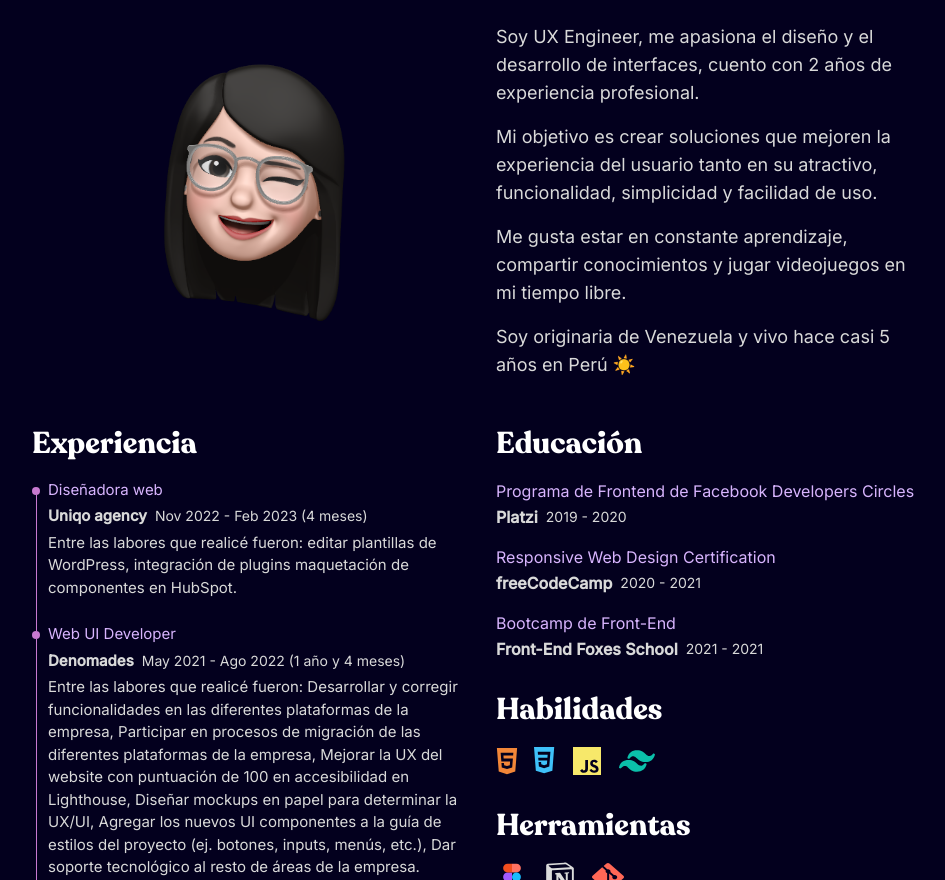
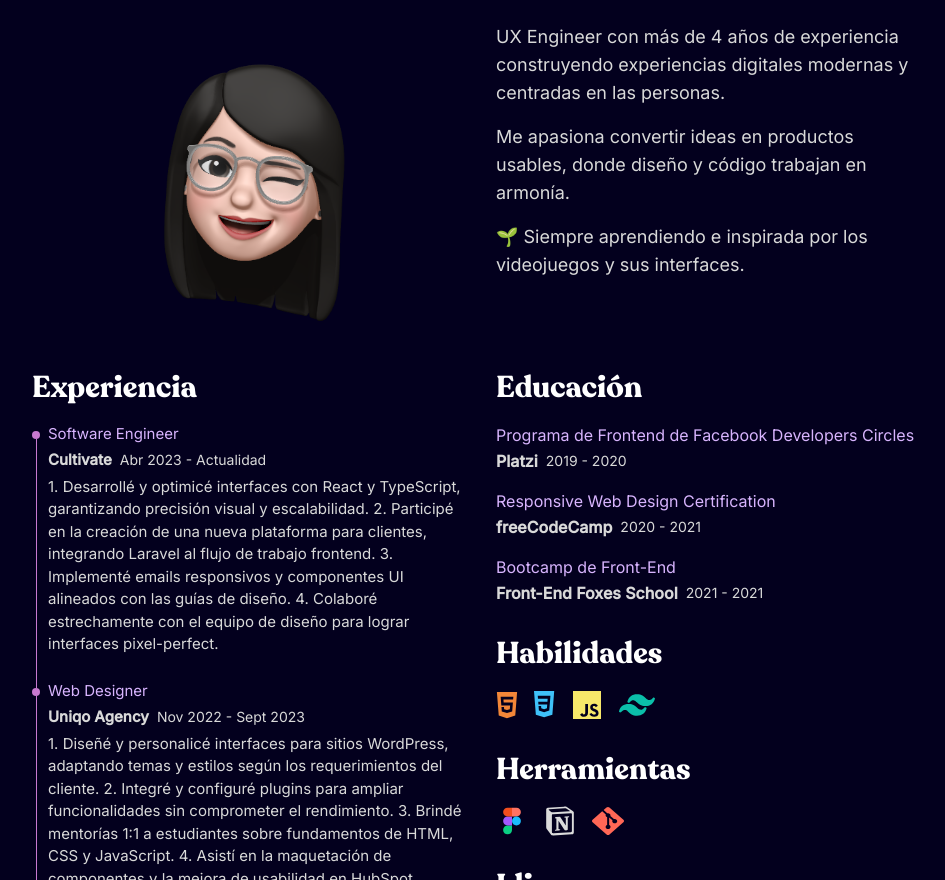
Before and after one commit to csswoman/portfolio, a Next.js app: page / in a window 1280 px wide. Shown: the part 1920-2800 px from the top of the page, without its empty margins (160-1105 px from the left). Built offline with nearby package versions, Linux system fonts and the light colour scheme.

Commit message:
ADD: section translations

```diff
--- a/components/sections/AboutSection.tsx
+++ b/components/sections/AboutSection.tsx
@@ -1,3 +1,4 @@
+import { useTranslations } from "next-intl";
 import Image from "next/image";
 import {
   ExperienceCard,
@@ -6,16 +7,20 @@
   ToolsList,
   LanguagesList,
 } from "@/components/ui";
-import { personalInfo, workExperience, education } from "@/lib/constants";
+import { personalInfo, getWorkExperience, getEducation } from "@/lib/constants";
 
 export function AboutSection() {
+  const t = useTranslations();
+  const workExperience = getWorkExperience(t);
+  const education = getEducation(t);
+
   return (
     <section className="wrapper mx-auto flex flex-col items-center" id="about">
-      <h2 className="title text-4xl mb-4">Acerca de mi</h2>
+      <h2 className="title text-4xl mb-4">{t("About.title")}</h2>
 
       {/* About Me */}
       <p className="mb-12 text-xl text-center">
-        La compañera de trabajo más creativa 💻
+        {t("About.subtitle")}
       </p>
       <div className="grid sm:grid-cols-2 gap-8 mb-12">
         <div>
@@ -29,20 +34,9 @@
           />
         </div>
         <div className="flex flex-col gap-4 text-lg">
-          <p>
-            Soy UX Engineer, me apasiona el diseño y el desarrollo de
-            interfaces, cuento con 2 años de experiencia profesional.
-          </p>
-          <p>
-            Mi objetivo es crear soluciones que mejoren la experiencia del
-            usuario tanto en su atractivo, funcionalidad, simplicidad y
-            facilidad de uso.
-          </p>
-          <p>
-            Me gusta estar en constante aprendizaje, compartir conocimientos y
-            jugar videojuegos en mi tiempo libre.
-          </p>
-          <p>Soy originaria de Venezuela y vivo hace casi 5 años en Perú ☀️</p>
+          <p>{t("About.description1")}</p>
+          <p>{t("About.description2")}</p>
+          <p>{t("About.description3")}</p>
         </div>
       </div>
 
@@ -50,7 +44,7 @@
       <div className="grid md:grid-cols-2 gap-8">
         {/* Experience */}
         <article>
-          <h3 className="title text-3xl mb-4">Experiencia</h3>
+          <h3 className="title text-3xl mb-4">{t("About.experience")}</h3>
           <ul className="text-[15px] grid gap-6">
             {workExperience.map((exp) => (
               <ExperienceCard key={exp.id} experience={exp} />
@@ -63,7 +57,7 @@
               rel="noreferrer"
               className="font-semibold text-sm py-2 px-3 text-purple-400 border rounded-lg border-purple-400 hover:bg-purple-400 hover:text-white transition-all"
             >
-              Descarga mi CV
+              {t("About.downloadCV")}
             </a>
           </div>
         </article>
@@ -71,7 +65,7 @@
         {/* Education, Skills, Tools, Languages */}
         <div className="flex flex-col gap-8">
           <article>
-            <h3 className="title text-3xl mb-4">Educación</h3>
+            <h3 className="title text-3xl mb-4">{t("About.education")}</h3>
             <ul className="grid gap-4">
               {education.map((edu) => (
                 <EducationCard key={edu.id} education={edu} />
@@ -80,17 +74,17 @@
           </article>
 
           <article>
-            <h3 className="title text-3xl mb-4">Habilidades</h3>
+            <h3 className="title text-3xl mb-4">{t("About.skills")}</h3>
             <SkillsList />
           </article>
 
           <article>
-            <h3 className="title text-3xl mb-4">Herramientas</h3>
+            <h3 className="title text-3xl mb-4">{t("About.tools")}</h3>
             <ToolsList />
           </article>
 
           <article>
-            <h3 className="title text-3xl mb-4">Idiomas</h3>
+            <h3 className="title text-3xl mb-4">{t("About.languages")}</h3>
             <LanguagesList />
           </article>
         </div>
--- a/components/ui/LanguagesList.tsx
+++ b/components/ui/LanguagesList.tsx
@@ -1,6 +1,10 @@
-import { languages } from "@/lib/constants";
+import { useTranslations } from "next-intl";
+import { getLanguages } from "@/lib/constants";
 
 export function LanguagesList() {
+  const t = useTranslations();
+  const languages = getLanguages(t);
+
   return (
     <div className="text-[15px]">
       {languages.map((language) => (
--- a/lib/constants.ts
+++ b/lib/constants.ts
@@ -9,89 +9,101 @@
   PersonalInfo,
 } from "@/types";
 
-// Datos de proyectos
-export const projects: Project[] = [
+// ============================================
+// DATOS FIJOS (no traducibles)
+// ============================================
+
+// IDs y URLs de proyectos (datos estáticos)
+export const projectsData = [
   {
     id: 1,
-    title: "Café Bistro",
-    description: "Creado con HTML & CSS",
     image: "/images/projects/coffee.jpg",
     url: "https://csswoman.github.io/cafe-bistro/",
   },
   {
     id: 2,
-    title: "Travels and Tours",
-    description: "Creado con HTML & CSS",
     image: "/images/projects/travels.jpg",
     url: "https://csswoman.github.io/travel-and-tours/",
   },
   {
     id: 3,
-    title: "Celeste Art Shop",
-    description: "Creado con Bootstrap",
     image: "/images/projects/celeste.jpg",
     url: "https://celeste-art-shop.vercel.app/",
   },
 ];
 
-// Experiencia laboral
-export const workExperience: WorkExperience[] = [
-  {
-    id: 1,
-    title: "Diseñadora web",
-    company: "Uniqo agency",
-    period: "Nov 2022 - Feb 2023 (4 meses)",
-    description:
-      "Entre las labores que realicé fueron: editar plantillas de WordPress, integración de plugins maquetación de componentes en HubSpot.",
-  },
-  {
-    id: 2,
-    title: "Web UI Developer",
-    company: "Denomades",
-    period: "May 2021 - Ago 2022 (1 año y 4 meses)",
-    description:
-      "Entre las labores que realicé fueron: Desarrollar y corregir funcionalidades en las diferentes plataformas de la empresa, Participar en procesos de migración de las diferentes plataformas de la empresa, Mejorar la UX del website con puntuación de 100 en accesibilidad en Lighthouse, Diseñar mockups en papel para determinar la UX/UI, Agregar los nuevos UI componentes a la guía de estilos del proyecto (ej. botones, inputs, menús, etc.), Dar soporte tecnológico al resto de áreas de la empresa.",
-  },
-  {
-    id: 3,
-    title: "Diseñadora web",
-    company: "Freelancer",
-    period: "Dic 2021 - Mar 2022 (4 meses)",
-    description: "Desarrollo de sitios web con React para clientes extranjeros.",
-  },
-  {
-    id: 4,
-    title: "Maquetadora web",
-    company: "EDteam",
-    period: "Nov 2020 - Ene 2021 (3 meses)",
-    description:
-      "Maquetación de componentes, detectar errores en la maquetación y corregirlos.",
-  },
-];
+// IDs de experiencia laboral
+export const workExperienceIds = [1, 2, 3, 4, 5];
 
-// Educación
-export const education: Education[] = [
-  {
-    id: 1,
-    title: "Programa de Frontend de Facebook Developers Circles",
-    institution: "Platzi",
-    period: "2019 - 2020",
-  },
-  {
-    id: 2,
-    title: "Responsive Web Design Certification",
-    institution: "freeCodeCamp",
-    period: "2020 - 2021",
-  },
-  {
-    id: 3,
-    title: "Bootcamp de Front-End",
-    institution: "Front-End Foxes School",
-    period: "2021 - 2021",
-  },
-];
+// IDs de educación
+export const educationIds = [1, 2, 3];
 
-// Habilidades técnicas
+// IDs de idiomas
+export const languageIds = ["spanish", "english"] as const;
+
+// ============================================
+// FUNCIONES PARA OBTENER DATOS TRADUCIDOS
+// ============================================
+
+/**
+ * Obtiene la lista de proyectos con traducciones
+ * @param t - Función de traducción de next-intl
+ * @returns Array de proyectos traducidos
+ */
+export const getProjects = (t: any): Project[] => {
+  return projectsData.map((project) => ({
+    ...project,
+    title: t(`Projects.${project.id}.title`),
+    description: t(`Projects.${project.id}.description`),
+  }));
+};
+
+/**
+ * Obtiene la lista de experiencia laboral con traducciones
+ * @param t - Función de traducción de next-intl
+ * @returns Array de experiencias traducidas
+ */
+export const getWorkExperience = (t: any): WorkExperience[] => {
+  return workExperienceIds.map((id) => ({
+    id,
+    title: t(`Experience.${id}.title`),
+    company: t(`Experience.${id}.company`),
+    period: t(`Experience.${id}.period`),
+    description: t(`Experience.${id}.description`),
+  }));
+};
+
+/**
+ * Obtiene la lista de educación con traducciones
+ * @param t - Función de traducción de next-intl
+ * @returns Array de educación traducida
+ */
+export const getEducation = (t: any): Education[] => {
+  return educationIds.map((id) => ({
+    id,
+    title: t(`Education.${id}.title`),
+    institution: t(`Education.${id}.institution`),
+    period: t(`Education.${id}.period`),
+  }));
+};
+
+/**
+ * Obtiene la lista de idiomas con traducciones
+ * @param t - Función de traducción de next-intl
+ * @returns Array de idiomas traducidos
+ */
+export const getLanguages = (t: any): Language[] => {
+  return languageIds.map((id) => ({
+    name: t(`Languages.${id}.name`),
+    level: t(`Languages.${id}.level`),
+  }));
+};
+
+// ============================================
+// DATOS QUE NO REQUIEREN TRADUCCIÓN
+// ============================================
+
+// Habilidades técnicas (nombres de tecnologías)
 export const skills: Skill[] = [
   { name: "HTML", icon: "/icons/html.svg", width: 29, height: 32 },
   { name: "CSS", icon: "/icons/css.svg", width: 27, height: 32 },
@@ -99,20 +111,14 @@
   { name: "Tailwind", icon: "/icons/tailwind.svg", width: 42, height: 38 },
 ];
 
-// Herramientas
+// Herramientas (nombres de software)
 export const tools: Tool[] = [
   { name: "Figma", icon: "/icons/figma.svg" },
   { name: "Notion", icon: "/icons/notion.svg" },
   { name: "Git", icon: "/icons/git.svg" },
 ];
 
-// Idiomas
-export const languages: Language[] = [
-  { name: "Español", level: "nativo" },
-  { name: "Inglés", level: "A2" },
-];
-
-// Redes sociales
+// Redes sociales (datos fijos)
 export const socialLinks: SocialLink[] = [
   {
     name: "Twitter",
@@ -131,7 +137,7 @@
   },
 ];
 
-// Información personal
+// Información personal (datos fijos)
 export const personalInfo: PersonalInfo = {
   name: "Karla Agraz",
   username: "@csswoman",
--- a/messages/en.json
+++ b/messages/en.json
@@ -14,21 +14,26 @@
   },
   "Work": {
     "title": "My Work",
+    "subtitle": "Where design comes to life through code.",
     "viewProject": "View project",
     "technologies": "Technologies"
   },
   "About": {
     "title": "About Me",
-    "description": "Description about you",
+    "subtitle": "The most creative coworker 💻",
+    "description1": "UX Engineer with over 4 years of experience building modern, people-centered digital experiences.",
+    "description2": "I'm passionate about turning ideas into usable products, where design and code work in harmony.",
+    "description3": "🌱 Always learning and inspired by video games and their interfaces.",
     "skills": "Skills",
     "tools": "Tools",
     "languages": "Languages",
     "education": "Education",
-    "experience": "Experience"
+    "experience": "Experience",
+    "downloadCV": "Download my CV"
   },
   "Contact": {
-    "title": "Let's Talk!",
-    "description": "Have a project in mind? Contact me",
+    "title": "Let's Work Together!",
+    "description": "Do you have a project idea? Need help with UI design or layout? Or simply want to chat? I'll be happy to respond.",
     "email": "Email",
     "social": "Social media"
   },
@@ -41,5 +46,78 @@
     "notFound": "Page not found",
     "serverError": "A server error occurred",
     "goHome": "Go back home"
+  },
+  "Projects": {
+    "1": {
+      "title": "Café Bistro",
+      "description": "Built with HTML & CSS"
+    },
+    "2": {
+      "title": "Travels and Tours",
+      "description": "Built with HTML & CSS"
+    },
+    "3": {
+      "title": "Celeste Art Shop",
+      "description": "Built with Bootstrap"
+    }
+  },
+  "Experience": {
+    "1": {
+      "title": "Software Engineer",
+      "company": "Cultivate",
+      "period": "Apr 2023 - Present",
+      "description": "1. Developed and optimized interfaces with React and TypeScript, ensuring visual precision and scalability.\n2. Participated in creating a new client platform, integrating Laravel into the frontend workflow.\n3. Implemented responsive emails and UI components aligned with design guidelines.\n4. Collaborated closely with the design team to achieve pixel-perfect interfaces."
+    },
+    "2": {
+      "title": "Web Designer",
+      "company": "Uniqo Agency",
+      "period": "Nov 2022 - Sept 2023",
+      "description": "1. Designed and customized interfaces for WordPress sites, adapting themes and styles according to client requirements.\n2. Integrated and configured plugins to expand functionality without compromising performance.\n3. Provided 1:1 mentoring to students on HTML, CSS, and JavaScript fundamentals.\n4. Assisted in component layout and usability improvement in HubSpot."
+    },
+    "3": {
+      "title": "Web UI Developer",
+      "company": "Denomades",
+      "period": "May 2021 - Aug 2022 (1 year and 4 months)",
+      "description": "1. Developed and maintained features across multiple internal platforms.\n2. Participated in migration processes and codebase improvements.\n3. Enhanced UX of the main site, achieving a score of 100 in accessibility (Lighthouse).\n4. Designed UX/UI mockups on paper and Figma to guide development.\n5. Documented new UI components in the style guide (buttons, menus, inputs, etc.).\n6. Provided technical support to other company teams."
+    },
+    "4": {
+      "title": "Freelance Web Designer",
+      "company": "Freelancer",
+      "period": "Dec 2021 - Mar 2022 (4 months)",
+      "description": "1. Developed websites and components with React and HTML/CSS for international clients.\n2. Optimized performance and cross-browser compatibility.\n3. Collaborated directly with clients to design personalized and usable experiences."
+    },
+    "5": {
+      "title": "Web Layout Developer",
+      "company": "EDteam",
+      "period": "Nov 2020 - Jan 2021 (3 months)",
+      "description": "1. Created visual components based on existing designs.\n2. Detected and corrected layout errors ensuring visual consistency.\n3. Supported translation of designs into functional interfaces."
+    }
+  },
+  "Education": {
+    "1": {
+      "title": "Facebook Developers Circles Frontend Program",
+      "institution": "Platzi",
+      "period": "2019 - 2020"
+    },
+    "2": {
+      "title": "Responsive Web Design Certification",
+      "institution": "freeCodeCamp",
+      "period": "2020 - 2021"
+    },
+    "3": {
+      "title": "Front-End Bootcamp",
+      "institution": "Front-End Foxes School",
+      "period": "2021 - 2021"
+    }
+  },
+  "Languages": {
+    "spanish": {
+      "name": "Spanish",
+      "level": "native"
+    },
+    "english": {
+      "name": "English",
+      "level": "B1"
+    }
   }
 }
--- a/messages/es.json
+++ b/messages/es.json
@@ -14,22 +14,26 @@
   },
   "Work": {
     "title": "Mi Trabajo",
-    "subtitle": "Una muestra de mi proceso creativo: desde la idea hasta el producto terminado.",
+    "subtitle": "Donde el diseño cobra vida a través del código.",
     "viewProject": "Ver proyecto",
     "technologies": "Tecnologías"
   },
   "About": {
-    "title": "Sobre Mí",
-    "description": "Descripción sobre ti",
+    "title": "Acerca de mi",
+    "subtitle": "La compañera de trabajo más creativa 💻",
+    "description1": "UX Engineer con más de 4 años de experiencia construyendo experiencias digitales modernas y centradas en las personas.",
+    "description2": "Me apasiona convertir ideas en productos usables, donde diseño y código trabajan en armonía.",
+    "description3": "🌱 Siempre aprendiendo e inspirada por los videojuegos y sus interfaces.",
     "skills": "Habilidades",
     "tools": "Herramientas",
     "languages": "Idiomas",
     "education": "Educación",
-    "experience": "Experiencia"
+    "experience": "Experiencia",
+    "downloadCV": "Descarga mi CV"
   },
   "Contact": {
-    "title": "¡Hablemos!",
-    "description": "¿Tienes un proyecto en mente? Contáctame",
+    "title": "¡Trabajemos juntos!",
+    "description": "¿Tienes alguna idea de proyecto? ¿Necesitas ayuda con diseño UI o maquetación? o ¿Simplemente quieres conversar? Estaré feliz de contestar.",
     "email": "Correo electrónico",
     "social": "Redes sociales"
   },
@@ -42,5 +46,78 @@
     "notFound": "Página no encontrada",
     "serverError": "Ha ocurrido un error en el servidor",
     "goHome": "Volver al inicio"
+  },
+  "Projects": {
+    "1": {
+      "title": "Café Bistro",
+      "description": "Creado con HTML & CSS"
+    },
+    "2": {
+      "title": "Travels and Tours",
+      "description": "Creado con HTML & CSS"
+    },
+    "3": {
+      "title": "Celeste Art Shop",
+      "description": "Creado con Bootstrap"
+    }
+  },
+  "Experience": {
+    "1": {
+      "title": "Software Engineer",
+      "company": "Cultivate",
+      "period": "Abr 2023 - Actualidad",
+      "description": "1. Desarrollé y optimicé interfaces con React y TypeScript, garantizando precisión visual y escalabilidad.\n2. Participé en la creación de una nueva plataforma para clientes, integrando Laravel al flujo de trabajo frontend.\n3. Implementé emails responsivos y componentes UI alineados con las guías de diseño.\n4. Colaboré estrechamente con el equipo de diseño para lograr interfaces pixel-perfect."
+    },
+    "2": {
+      "title": "Web Designer",
+      "company": "Uniqo Agency",
+      "period": "Nov 2022 - Sept 2023",
+      "description": "1. Diseñé y personalicé interfaces para sitios WordPress, adaptando temas y estilos según los requerimientos del cliente.\n2. Integré y configuré plugins para ampliar funcionalidades sin comprometer el rendimiento.\n3. Brindé mentorías 1:1 a estudiantes sobre fundamentos de HTML, CSS y JavaScript.\n4. Asistí en la maquetación de componentes y la mejora de usabilidad en HubSpot."
+    },
+    "3": {
+      "title": "Web UI Developer",
+      "company": "Denomades",
+      "period": "May 2021 - Ago 2022 (1 año y 4 meses)",
+      "description": "1. Desarrollé y mantuve funcionalidades en múltiples plataformas internas.\n2. Participé en procesos de migración y mejora del código base.\n3. Mejoré la UX del sitio principal, alcanzando una puntuación de 100 en accesibilidad (Lighthouse).\n4. Diseñé mockups UX/UI en papel y Figma para guiar el desarrollo.\n5. Documenté nuevos componentes UI en la guía de estilos (botones, menús, inputs, etc.).\n6. Brindé soporte técnico a otros equipos de la empresa."
+    },
+    "4": {
+      "title": "Freelance Web Designer",
+      "company": "Freelancer",
+      "period": "Dic 2021 - Mar 2022 (4 meses)",
+      "description": "1. Desarrollé sitios web y componentes con React y HTML/CSS para clientes internacionales.\n2. Optimicé rendimiento y compatibilidad entre navegadores.\n3. Colaboré directamente con clientes para diseñar experiencias personalizadas y usables."
+    },
+    "5": {
+      "title": "Maquetadora Web",
+      "company": "EDteam",
+      "period": "Nov 2020 - Ene 2021 (3 meses)",
+      "description": "1. Maqueté componentes visuales basados en diseños existentes.\n2. Detecté y corregí errores de maquetación asegurando consistencia visual.\n3. Apoyé la traducción de diseños en interfaces funcionales."
+    }
+  },
+  "Education": {
+    "1": {
+      "title": "Programa de Frontend de Facebook Developers Circles",
+      "institution": "Platzi",
+      "period": "2019 - 2020"
+    },
+    "2": {
+      "title": "Responsive Web Design Certification",
+      "institution": "freeCodeCamp",
+      "period": "2020 - 2021"
+    },
+    "3": {
+      "title": "Bootcamp de Front-End",
+      "institution": "Front-End Foxes School",
+      "period": "2021 - 2021"
+    }
+  },
+  "Languages": {
+    "spanish": {
+      "name": "Español",
+      "level": "nativo"
+    },
+    "english": {
+      "name": "Inglés",
+      "level": "B1"
+    }
   }
 }
```
Also changed, not shown: components/sections/ContactSection.tsx (+5 -4 lines), components/sections/WorkSection.tsx (+7 -3 lines), 1 other file (tests, documents, lock files or other folders).
